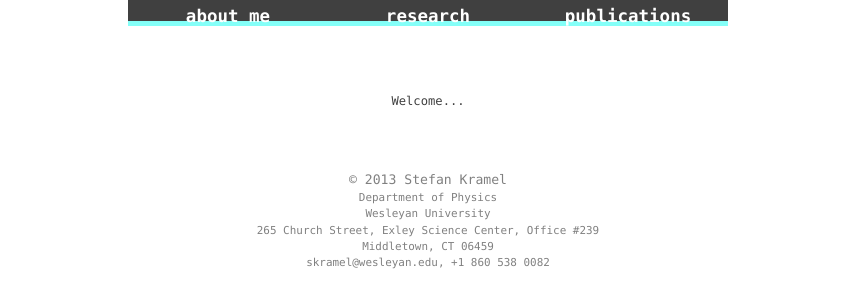
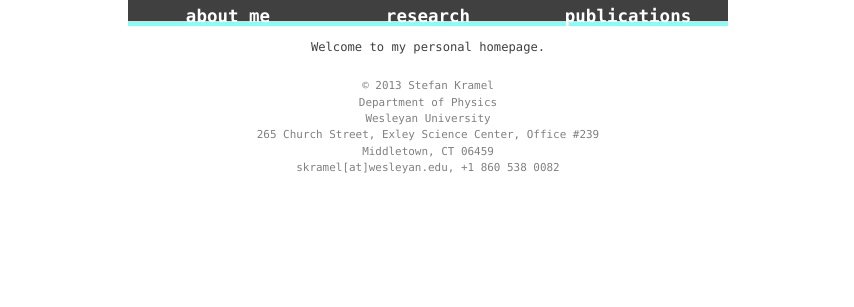
Before and after one commit to skramel/web, a plain HTML site: page index.html in a window 1280 px wide. Shown: the part 429-736 px from the top of the page, without its empty margins (212-1066 px from the left). Drawn offline with Linux system fonts and the light colour scheme.

Commit message:
updated index and pictures

```diff
--- a/index.html
+++ b/index.html
@@ -1,9 +1,10 @@
-<!DOCTYPE html PUBLIC "-//W3C//DTD XHTML 1.0 Strict//EN" "http://www.w3.org/TR/xhtml1/DTD/xhtml1-strict.dtd">
+<!DOCTYPE HTML PUBLIC "-//W3C//DTD HTML 5 Transitional//EN"
+"http://www.w3.org/TR/html4/loose.dtd">
 <html xmlns="http://www.w3.org/1999/xhtml" xml:lang="en">
     <head>
-	<meta http-equiv="content-type" content="text/html; charset=utf-8" />
+        <meta http-equiv="Content-Type" content="text/html; charset=iso-8859-1">
             <meta name="description" content="Homepage of Stefan Kramel, Fluid Dynamics and Turbulence Lab at Wesleyan University" />
-	<meta name="keywords" content="Stefan Kramel, Fluid Dynamics, Turbulence, Wesleyan University, Particle Tracking, Velocity Gradient" />
+            <meta name="keywords" content="Stefan Kramel, Research, Scientist, Fluid Dynamics, Turbulence, Wesleyan University, Particle Tracking" />
             <meta name="author" content="Stefan Kramel" />
             <link rel="stylesheet" type="text/css" href="skramel.css" media="screen,projection" />
             <title>Stefan Kramel</title>
@@ -21,25 +22,20 @@
             </div>
 
             <div id="content">
+                <p>
                 <center>
-		<br />
-		<br />
-		<br />
-        <p> Welcome...</p>
-		<br />
-		<br />
+                Welcome to my personal homepage.
                 </center>
+                </p>
             </div>
 
             <div id="footer">
-		<p>
-        <span>&copy; 2013 <a href="#">Stefan Kramel</a></span><br />
+                &copy; 2013 <a href="#">Stefan Kramel</a><br />
                 <a href="http://www.wesleyan.edu/physics/">Department of Physics</a><br />
                 Wesleyan University<br />
                 265 Church Street, Exley Science Center, Office #239<br />
                 Middletown, CT 06459<br />
-        <a href="mailto:skramel@wesleyan.edu" target="_blank">skramel@wesleyan.edu</a>, +1 860 538 0082<br />
-		</p>
+                <a href="mailto:skramel@wesleyan.edu" target="_blank">skramel[at]wesleyan.edu</a>, +1 860 538 0082<br />
             </div>
 
         </div>
```
Also changed, not shown: 2 other files. Lines whose indentation alone changed are shown as unchanged.
